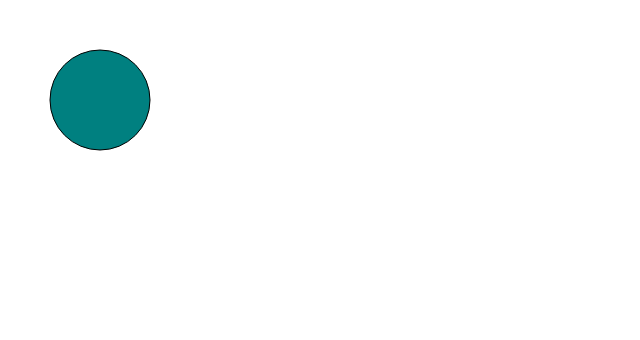
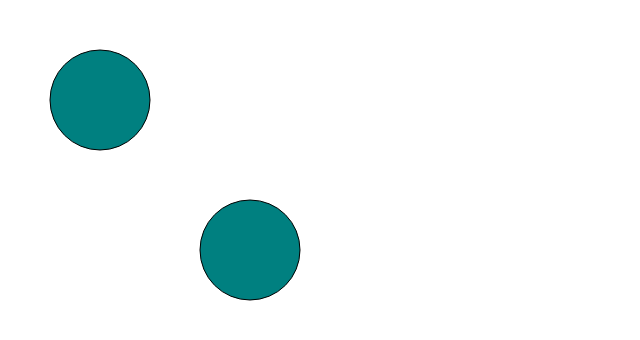
Before and after one commit to bfillmer/test-canvas, a React (Create React App) app: page / in a window 1280 px wide. Shown: the top 340 px of the page, without its empty margins (0-640 px from the left). Built offline with nearby package versions, Linux system fonts and the light colour scheme.

Commit message:
Some notes, multiple child elements.

```diff
--- a/src/state/reducer.js
+++ b/src/state/reducer.js
@@ -56,3 +56,9 @@ export const reducer = handleActions({
     matrix: zoom(action.payload.dy, state.matrix)
   })
 }, initialState)
+
+// @NOTE All of the above applies to the canvas as canvas-transformations.
+// Need to reuse panning for element-based transformations.
+// Reuse basic matrix math for element-based transformations.
+// Place element data in a collection in state.
+// Determine whether the click happens on the element or the canvas.
--- a/src/view/App.js
+++ b/src/view/App.js
@@ -3,8 +3,6 @@ import React from 'react'
 import {connect} from 'react-redux'
 
 import {actions} from 'state/reducer'
-
-const Circle = () => <circle r='50' fill='teal' stroke='black' />
 
 const mapStateToProps = (state) => ({
   matrix: state.matrix,
@@ -27,7 +25,8 @@ export const Container = ({dispatch, matrix, dragging}) => {
       onWheel={onWheel}
     >
       <g transform={`matrix(${matrix.join(' ')})`}>
-        <Circle />
+        <circle r='50' fill='teal' stroke='black' />
+        <circle r='50' cx='150' cy='150' fill='teal' stroke='black' />
       </g>
     </svg>
   )
```
